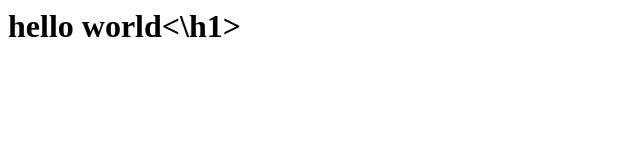
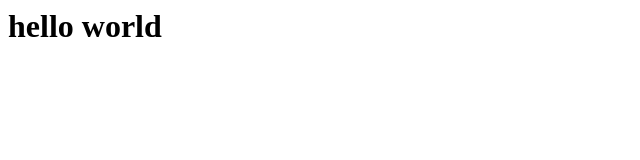
Before and after one commit to Anoup930/coursera-test, a plain HTML site: page index.html in a window 1280 px wide. Shown: the whole page, without its empty margins (0-640 px from the left). Drawn offline with Linux system fonts and the light colour scheme.

Commit message:
Update index.html

```diff
--- a/index.html
+++ b/index.html
@@ -1 +1 @@
-<h1>hello world<\h1>
+<h1>hello world<h1\>
```
